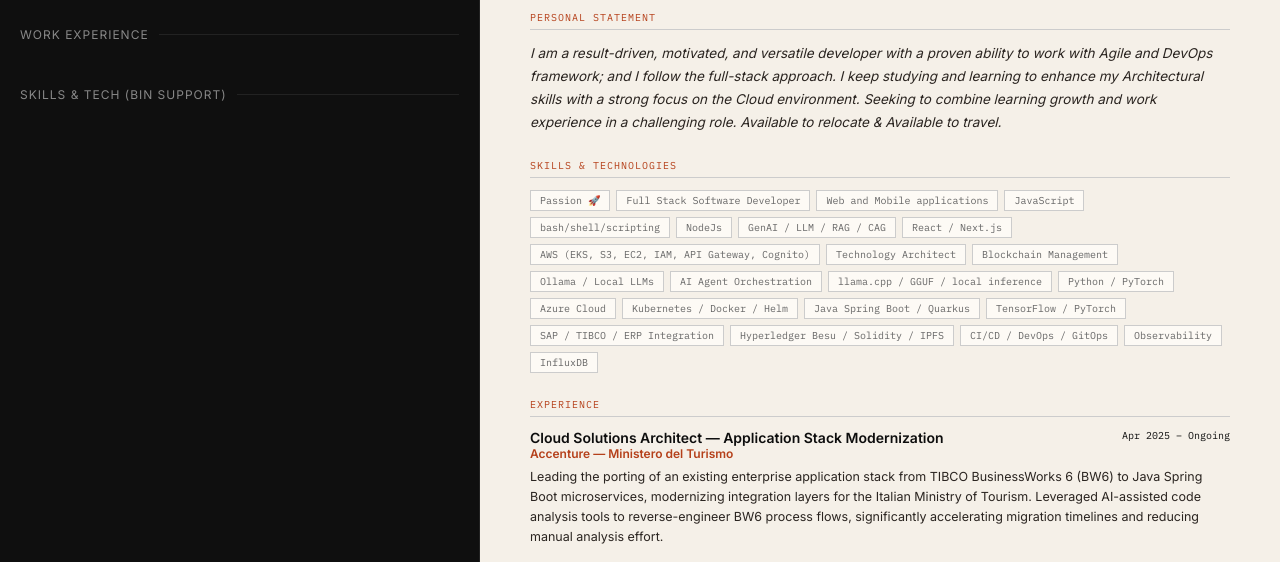
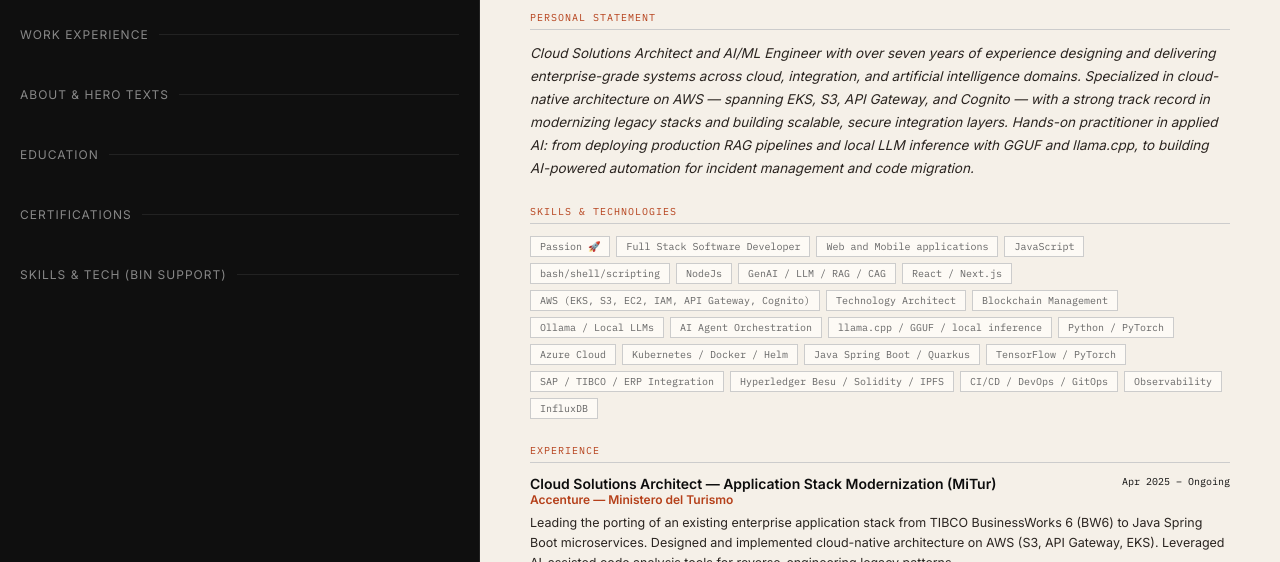
Before and after one commit to paololeoniacn/paololeoni.it_static, a plain HTML site: page admin/index.html in a window 1280 px wide. Shown: the part 238-800 px from the top of the page. Drawn offline with nearby package versions, Linux system fonts and the light colour scheme.

Commit message:
feat: Add admin panel sections for About, Education, and Certifications, and update resume data content.

```diff
--- a/admin/index.html
+++ b/admin/index.html
@@ -301,6 +301,37 @@
       }).join('');
       html += '<details id="det-work" class="section"><summary class="section-title">Work Experience</summary><div style="padding-top:10px;">' + workHtml + '<button class="btn" style="width:100%; justify-content:center;" onclick="addEntry()">+ Add Experience</button></div></details>';
 
+      // About & Hero
+      html += '<details id="det-hero" class="section"><summary class="section-title">About & Hero Texts</summary><div style="padding-top:10px;">' +
+        '<div class="field"><label>Tagline (Site)</label><input type="text" value="' + (db.main.occupation || '') + '" oninput="db.main.occupation=this.value;updatePreview();"></div>' +
+        '<div class="field"><label>About Bio (Site)</label><textarea oninput="db.main.bio=this.value;updatePreview();" style="height:100px;">' + (db.main.bio || '') + '</textarea></div>' +
+        '<div class="field"><label>Personal Statement (CV)</label><textarea oninput="db.main.cv.cvPersonalStatement=this.value;updatePreview();" style="height:100px;">' + (db.main.cv.cvPersonalStatement || '') + '</textarea></div>' +
+        '</div></details>';
+
+      // Education
+      const eduHtml = (db.resume.education || []).map((e, i) => {
+        return '<div class="entry-card">' +
+          '<div class="field"><label>School</label><input type="text" value="' + e.school + '" oninput="db.resume.education[' + i + '].school=this.value;updatePreview();"></div>' +
+          '<div class="field"><label>Degree</label><input type="text" value="' + e.degree + '" oninput="db.resume.education[' + i + '].degree=this.value;updatePreview();"></div>' +
+          '<div style="display:flex; gap:10px;">' +
+          '<div class="field" style="flex:1;"><label>Year</label><input type="text" value="' + e.graduated + '" oninput="db.resume.education[' + i + '].graduated=this.value;updatePreview();"></div>' +
+          '<button class="btn-sm" style="align-self:center;" onclick="db.resume.education.splice(' + i + ',1);renderEditor();updatePreview();">✕</button></div></div>';
+      }).join('');
+      html += '<details id="det-edu" class="section"><summary class="section-title">Education</summary><div style="padding-top:10px;">' + eduHtml +
+        '<button class="btn" style="width:100%; justify-content:center;" onclick="db.resume.education.unshift({school:\'New School\', degree:\'Degree\', graduated:\'2024\'});renderEditor();updatePreview();">+ Add Education</button></div></details>';
+
+      // Certifications
+      const certHtml = (db.certifications?.certifications || []).map((c, i) => {
+        return '<div class="entry-card">' +
+          '<div class="field"><label>Title</label><input type="text" value="' + c.title + '" oninput="db.certifications.certifications[' + i + '].title=this.value;updatePreview();"></div>' +
+          '<div class="field"><label>Verification Link (Credly)</label><input type="text" value="' + (c.verificationLink || '') + '" oninput="db.certifications.certifications[' + i + '].verificationLink=this.value;updatePreview();"></div>' +
+          '<div style="display:flex; gap:10px;">' +
+          '<div class="field" style="flex:1;"><label>Date</label><input type="text" value="' + (c.achieve_date || '') + '" oninput="db.certifications.certifications[' + i + '].achieve_date=this.value;updatePreview();"></div>' +
+          '<button class="btn-sm" style="align-self:center;" onclick="db.certifications.certifications.splice(' + i + ',1);renderEditor();updatePreview();">✕</button></div></div>';
+      }).join('');
+      html += '<details id="det-cert" class="section"><summary class="section-title">Certifications</summary><div style="padding-top:10px;">' + certHtml +
+        '<button class="btn" style="width:100%; justify-content:center;" onclick="if(!db.certifications.certifications)db.certifications.certifications=[]; db.certifications.certifications.unshift({title:\'New Cert\', achieve_date:\'2024\'});renderEditor();updatePreview();">+ Add Certification</button></div></details>';
+
       // Skills
       const skillsArr = db.resume.skills || [];
       const skillsHtml = skillsArr.map((s, i) => {
@@ -364,6 +395,11 @@
           '<div class="p-entry-sub">' + w.company + '</div><p class="p-entry-desc">' + w.description + '</p></div>';
       }).join('') + '</div>';
 
+      html += '<div class="p-section"><div class="p-title">Education</div>' + (r.education || []).map(e => {
+        return '<div class="p-entry"><div class="p-entry-head"><span>' + e.school + '</span><span style="font-family: \'IBM Plex Mono\', monospace; font-size: 10px; font-weight: 400;">' + e.graduated + '</span></div>' +
+          '<div class="p-entry-sub">' + e.degree + '</div></div>';
+      }).join('') + '</div>';
+
       html += '<div class="p-section"><div class="p-title">Certifications</div><div style="font-size: 12.5px;">' +
         (db.certifications?.certifications || []).map(c => '<div style="margin-bottom:5px;"><b>' + c.title + '</b> — ' + c.achieve_date + '</div>').join('') + '</div></div>';
 
--- a/data/resumeData.json
+++ b/data/resumeData.json
@@ -32,7 +32,7 @@
             "cvPhone": "347448142(3)",
             "cvMail": "paololeoni88@gmail.com",
             "cvDatePlaceOfBirth": "01th May 1988, in Moncalieri (TO)",
-            "cvPersonalStatement": "I am a result-driven, motivated, and versatile developer with a proven ability to work with Agile and DevOps framework; and I follow the full-stack approach. I keep studying and learning to enhance my Architectural skills with a strong focus on the Cloud environment. Seeking to combine learning growth and work experience in a challenging role. Available to relocate & Available to travel."
+            "cvPersonalStatement": "Cloud Solutions Architect and AI/ML Engineer with over seven years of experience designing and delivering enterprise-grade systems across cloud, integration, and artificial intelligence domains. Specialized in cloud-native architecture on AWS — spanning EKS, S3, API Gateway, and Cognito — with a strong track record in modernizing legacy stacks and building scalable, secure integration layers. Hands-on practitioner in applied AI: from deploying production RAG pipelines and local LLM inference with GGUF and llama.cpp, to building AI-powered automation for incident management and code migration."
         },
         "social-bck": [
             {
@@ -219,59 +219,92 @@
         "education": [
             {
                 "school": "Blockchain Management School",
-                "degree": "Master Blockchain Technology & Management (Qualification stored on Ethereum)",
-                "graduated": "2021",
-                "description": "Advanced training in DLT, Smart Contracts and Decentralized Architecture."
+                "degree": "Master Blockchain Technology & Management",
+                "graduated": "2021"
             },
             {
-                "school": "Accenture",
+                "school": "Accenture University",
                 "degree": "Master Technology Architect (Fundamentals)",
-                "graduated": "2021",
-                "description": "Methodology, frameworks and architectural tools for enterprise cloud solutions."
+                "graduated": "2021"
             },
             {
-                "school": "Università degli Studi di L'Aquila",
+                "school": "Università degli Studi di L'Aquila (DISIM)",
                 "degree": "Bachelor's Degree in Computer Science",
-                "graduated": "2016",
-                "description": "Foundational studies in algorithms, forensics and software engineering."
+                "graduated": "2016"
             }
         ],
         "work": [
             {
+                "title": "Cloud Solutions Architect — Application Stack Modernization (MiTur)",
                 "company": "Accenture — Ministero del Turismo",
-                "title": "Cloud Solutions Architect — Application Stack Modernization",
                 "years": "Apr 2025 – Ongoing",
-                "description": "Leading the porting of an existing enterprise application stack from TIBCO BusinessWorks 6 (BW6) to Java Spring Boot microservices, modernizing integration layers for the Italian Ministry of Tourism. Leveraged AI-assisted code analysis tools to reverse-engineer BW6 process flows, significantly accelerating migration timelines and reducing manual analysis effort."
+                "description": "Leading the porting of an existing enterprise application stack from TIBCO BusinessWorks 6 (BW6) to Java Spring Boot microservices. Designed and implemented cloud-native architecture on AWS (S3, API Gateway, EKS). Leveraged AI-assisted code analysis tools for reverse-engineering legacy patterns."
             },
             {
+                "title": "Cloud Solutions Architect — Mobile & Backend Federation (FiberCop)",
                 "company": "Accenture — FiberCop",
-                "title": "Cloud Solutions Architect — Mobile & Backend Federation",
                 "years": "Apr 2025 – Ongoing",
-                "description": "Designed and implemented a secure connectivity layer between mobile applications and two independent, non-federated backend systems, enabling seamless cross-platform authentication. Architected a token management and authentication brokering solution to handle identity federation."
+                "description": "Architected a secure connectivity layer between mobile applications and heterogeneous backend systems using AWS API Gateway and Cognito. Implemented OAuth2/JWT-based token brokering for seamless cross-platform authentication without backend modifications."
             },
             {
+                "title": "Cloud Solutions Architect — Cloud Architecture Design & Migration (Dottor Max)",
                 "company": "Accenture — Dottor Max",
-                "title": "Cloud Solutions Architect — Cloud Architecture Design & Migration",
                 "years": "Apr 2025 – Ongoing",
-                "description": "Designed end-to-end cloud architecture for a pharmacy management platform, supporting Dottor Max digital transformation roadmap. Produced detailed architectural blueprints covering compute, storage, networking, and security layers on AWS."
+                "description": "Designed end-to-end cloud architecture (RDS, S3, Lambda, ECS) for a pharmacy management platform. Produced detailed blueprints and defined a phased migration strategy from on-premises to AWS."
             },
             {
+                "title": "AI/ML Engineer — Local LLM Products with GGUF & Llama.cpp",
                 "company": "Accenture",
-                "title": "AI/ML Engineer — Local LLM Products with GGUF & Llama.cpp",
                 "years": "2024 – Ongoing",
-                "description": "Developed internal-use AI products powered by locally-run quantized language models (GGUF format) via llama.cpp, enabling fully on-premise inference. Built AI-assisted code analysis tooling and RAG pipelines for document analysis."
+                "description": "Developed internal AI products using quantized language models (GGUF) via llama.cpp for on-premise inference. Implemented RAG pipelines and modular pipelines integrating vector stores (FAISS, ChromaDB)."
             },
             {
+                "title": "AI/ML Engineer — Incident Management Automation (ENEL)",
                 "company": "Accenture — ENEL",
-                "title": "AI/ML Engineer — Incident Management Automation",
                 "years": "2024 – Ongoing",
-                "description": "Designed and implemented an AI-powered automation framework for incident detection, classification, and triage within ENEL operational infrastructure. Developed intelligent agents to correlate log patterns and suggest remediation actions."
+                "description": "Designed an AI framework for autonomous incident detection and triage. Integrated AI models with InfluxDB and Grafana to reduce MTTR and trigger automated runbooks."
             },
             {
+                "title": "Cloud Solutions Architect — Data Orchestration for EUDR Compliance",
                 "company": "Accenture",
-                "title": "Cloud Solutions Architect — Data Orchestration for EUDR Compliance",
                 "years": "Jan 2025 – Ongoing",
-                "description": "Designed and implemented a cloud-native data orchestration framework integrated with TRACEMARK for raw material traceability and EUDR compliance. Oversaw end-to-end delivery: requirements gathering, solution design, deployment."
+                "description": "Designed a cloud-native data orchestration framework integrated with TRACEMARK for raw material traceability. Established secure ERP integrations (SAP, Postgres) with AWS S3."
+            },
+            {
+                "title": "AI/ML Engineer — LLM and Generative AI",
+                "company": "Accenture",
+                "years": "Mar 2024 – Present",
+                "description": "Research and implementation of LLMs using TensorFlow, PyTorch, and GGUF quantization techniques. Developed RAG (Retrieval-Augmented Generation) solutions to enhance accuracy and context-awareness."
+            },
+            {
+                "title": "Software Architect and Team Lead",
+                "company": "Accenture",
+                "years": "Feb 2024 – Ongoing",
+                "description": "Supervised development teams for EUDR compliance and internal GenAI projects. Designed web applications using React and cloud-native solutions with AWS (S3, Cognito, API Gateway)."
+            },
+            {
+                "title": "DevOps & Observability Specialist — Active Monitoring with InfluxDB",
+                "company": "Accenture",
+                "years": "Mar 2024 – Apr 2024",
+                "description": "Architected an active monitoring system using InfluxDB and Python (pandas, influxdb_client) for metrics visualization. Containerized and orchestrated microservices with Docker and Kubernetes on AWS."
+            },
+            {
+                "title": "Blockchain Engineer & DevOps Specialist",
+                "company": "Accenture",
+                "years": "Mar 2023 – Ongoing",
+                "description": "Deployed custom blockchain networks using Hyperledger Besu. Wrote Solidity smart contracts for NFT management and developed backend services in Node.js and Java (Quarkus)."
+            },
+            {
+                "title": "Application Development Senior Analyst",
+                "company": "Accenture — ENEL",
+                "years": "Jan 2020 – Feb 2023",
+                "description": "Developed web portals and energy market platforms for ENEL Italy and North America. Full-stack development with React and Java Spring Boot (microservices) on AWS. Acted as Scrum Master."
+            },
+            {
+                "title": "Application Development Analyst",
+                "company": "Accenture — ENEL / ENEL Green Power",
+                "years": "Apr 2017 – Jan 2020",
+                "description": "Analysis and development of energy market platforms. Led the architectural migration from on-premises to AWS EC2 using SAS and J2EE technology stacks."
             }
         ],
         "skills": [
@@ -629,84 +662,67 @@
     "certifications": {
         "certifications": [
             {
-                "title": "Certified Kubernetes Application Developer (CKAD)",
-                "logo": "/images/Certifications/CKAD.jpg",
-                "description": [
-                    "Earners of this certification have demonstrated the ability to design, build, and deploy cloud-native applications for Kubernetes."
-                ],
-                "ongoing": true,
-                "verificationLink": "",
-                "logoHeight": "auto",
-                "achieve_date": "",
-                "expire_date": ""
+                "title": "CKAD Certification",
+                "achieve_date": "Ongoing",
+                "logo": "/images/Certifications/CKAD.jpg"
+            },
+            {
+                "title": "Professional Scrum Master™ Certification",
+                "achieve_date": "Ongoing",
+                "logo": "/images/Certifications/Professional-Scrum-Master-1-Certification.png"
             },
             {
                 "title": "AWS Certified Solutions Architect Associate",
+                "achieve_date": "Sep 2022",
                 "logo": "/images/Certifications/AWS-SolArchitect-Associate-2022.png",
-                "description": [
-                    "Earners of this certification have a comprehensive understanding of AWS services and technologies. They demonstrated the ability to build secure and robust solutions using architectural design principles based on customer requirements. Badge owners are able to strategically design well-architected distributed systems that are scalable, resilient, efficient, and fault-tolerant."
-                ],
-                "ongoing": false,
-                "verificationLink": "https://www.credly.com/badges/8a846aca-20ae-4823-b8bb-b66b378a6e61/public_url",
-                "logoHeight": "auto",
-                "achieve_date": "2022-09-30",
-                "expire_date": "2025-09-30"
+                "verificationLink": "https://www.credly.com/badges/8a846aca-20ae-4823-b8bb-b66b378a6e61/public_url"
             },
             {
                 "title": "DevOps Foundation",
-                "logo": "/images/Certifications/DevOpsFoundation_badge.jpg",
-                "description": [
-                    "The DevOps Foundation course provides a baseline understanding of key DevOps terminology and the fundamental principles and frameworks that underpin it."
-                ],
-                "ongoing": false,
-                "logoHeight": "auto",
-                "achieve_date": "2021-11-30"
+                "achieve_date": "Dec 2021",
+                "logo": "/images/Certifications/DevOpsFoundation_badge.jpg"
             },
             {
-                "title": "Trained Accenture Master Technology Architect (Fundamentals)",
-                "logo": "/images/Certifications/MTA-Cube-423x420-Transparent.png",
-                "description": [
-                    "The MTA certification program specifies the skills and experiences expected of Technology Architects. It is designed for Accenture technology professionals in order to: evaluate and progress with the technology skills, enable technology professionals to perform in the NEW, recognize technology architecture skills, offer a well-defined career progression for aspiring architects."
-                ],
-                "ongoing": false,
-                "logoHeight": "auto",
-                "achieve_date": "2021-07-21"
+                "title": "Accenture Master Technology Architect (Fundamentals)",
+                "achieve_date": "May 2021",
+                "logo": "/images/Certifications/MTA-Cube-423x420-Transparent.png"
             },
             {
-                "title": "AWS Certified Cloud Practitioner",
+                "title": "Amazon AWS Cloud Practitioner Certification",
+                "achieve_date": "Apr 2021",
                 "logo": "/images/Certifications/AWS-CloudPractitioner-2022.png",
-                "description": [
-                    "Earners of this certification have a fundamental understanding of IT services and their uses in the AWS Cloud. They demonstrated cloud fluency and foundational AWS knowledge. Badge owners are able to identify essential AWS services necessary to set up AWS-focused projects."
-                ],
-                "verificationLink": "https://www.credly.com/badges/eafe33bb-92c2-4414-96c1-554e1b304646/public_url",
-                "ongoing": false,
-                "logoHeight": "auto",
-                "achieve_date": "2021-04-28",
-                "expire_date": "2025-09-30"
-            },
-            {
-                "title": "Professional Scrum Master™ Certification",
-                "logo": "/images/Certifications/Professional-Scrum-Master-1-Certification.png",
-                "description": [
-                    "The Professional Scrum Master (PSM I) is recognized by the industry as a certification that demonstrates a fundamental level of Scrum mastery."
-                ],
-                "ongoing": true,
-                "verificationLink": "",
-                "logoHeight": "auto",
-                "achieve_date": "",
-                "expire_date": ""
+                "verificationLink": "https://www.credly.com/badges/eafe33bb-92c2-4414-96c1-554e1b304646/public_url"
             },
             {
                 "title": "Microsoft Azure Fundamentals [AZ900]",
+                "achieve_date": "Nov 2020",
                 "logo": "/images/Certifications/azure-fundamentals-600x600.png",
-                "description": [
-                    "Earners of this certification have demonstrated foundational level knowledge of cloud services and how those services are provided with Microsoft Azure."
-                ],
-                "ongoing": false,
-                "verificationLink": "https://www.credly.com/badges/f83b1a09-8bde-4c87-8aaf-4932815e5b76/public_url",
-                "logoHeight": "auto",
-                "achieve_date": "2020-11-09",
-                "expire_date": ""
+                "verificationLink": "https://www.credly.com/badges/f83b1a09-8bde-4c87-8aaf-4932815e5b76/public_url"
+            },
+            {
+                "title": "Professional Scrum Developer I [PSD1]",
+                "achieve_date": "Jul 2019",
+                "logo": "/images/Certifications/Professional_Scrum_Developer.png"
+            },
+            {
+                "title": "Kubernetes — Accenture University + Udemy",
+                "achieve_date": "Feb 2020",
+                "logo": "/images/Certifications/Accenture_Master_Technology_Architect.jpg"
+            },
+            {
+                "title": "React — Accenture University + Udemy",
+                "achieve_date": "Jan 2020",
+                "logo": "/images/Certifications/Accenture_Master_Technology_Architect.jpg"
+            },
+            {
+                "title": "Docker — Accenture University + Udemy",
+                "achieve_date": "Nov 2019",
+                "logo": "/images/Certifications/Accenture_Master_Technology_Architect.jpg"
+            },
+            {
+                "title": "Python — Accenture University + Udemy",
+                "achieve_date": "Feb 2018",
+                "logo": "/images/Certifications/Accenture_Master_Technology_Architect.jpg"
             }
         ]
     },
```
Also changed, not shown: public/index.html (+11 -1 lines), 1 other file.
